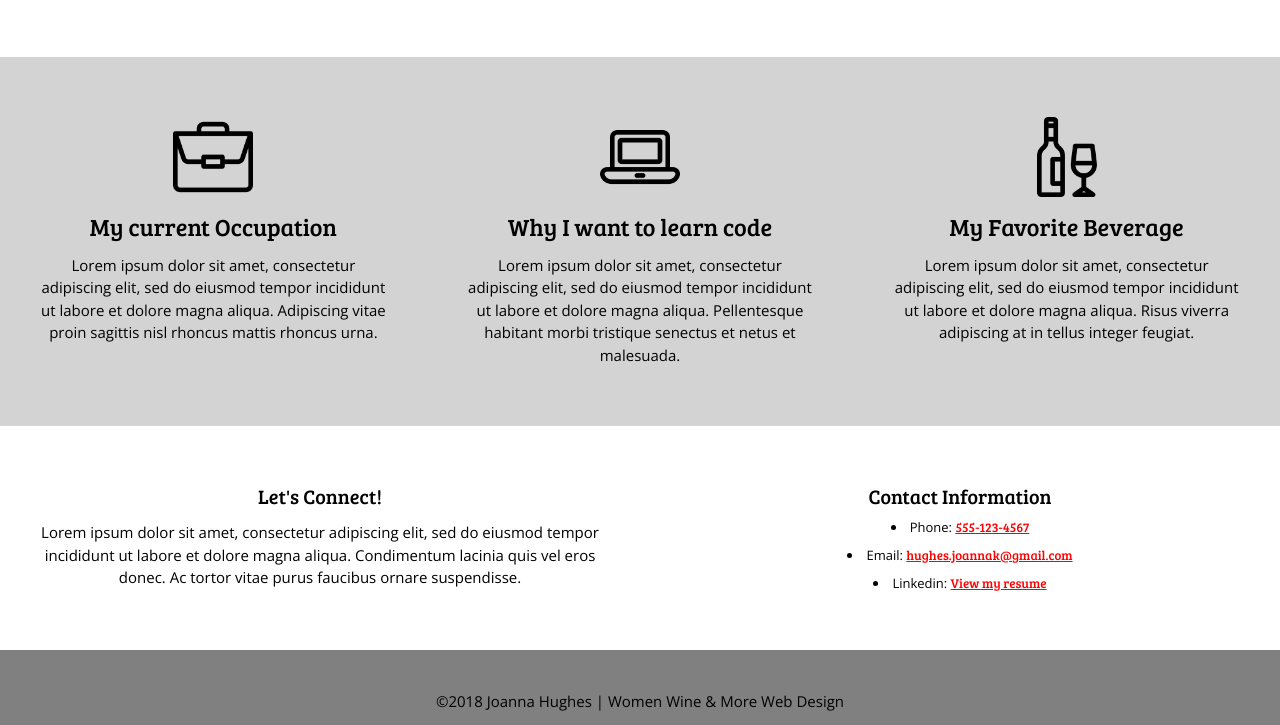
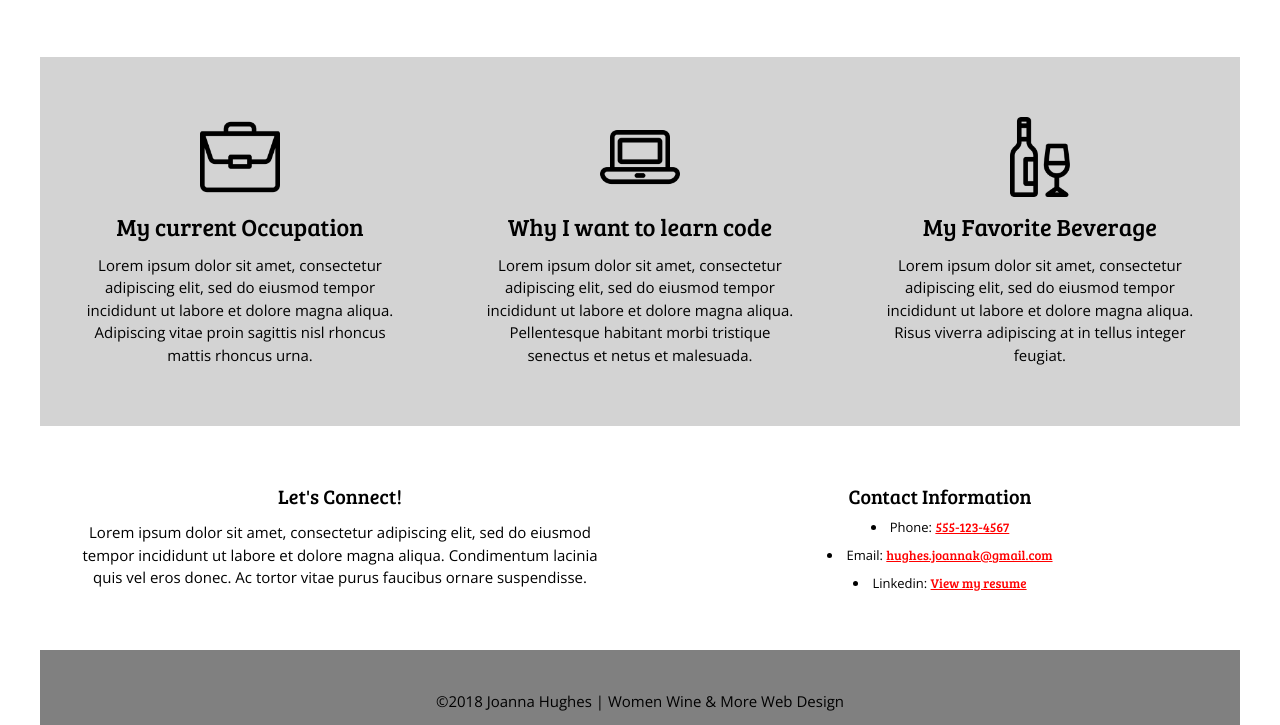
Before and after one commit to hughesthatgirl/women-wine-web-design, a website: page app/index.html in a window 1280 px wide. Shown: the part 355-1080 px from the top of the page. Drawn offline with nearby package versions, Linux system fonts and the light colour scheme.

Commit message:
max-width on body

```diff
--- a/app/css/style.css
+++ b/app/css/style.css
@@ -164,6 +164,10 @@ nav a + a {
 */
 
 @media only screen and (min-width: 1024px) {
+    body {
+        max-width: 1200px;
+        margin: 0 auto;
+    }
     section {
         display: flex;
         flex-flow: wrap;
```
